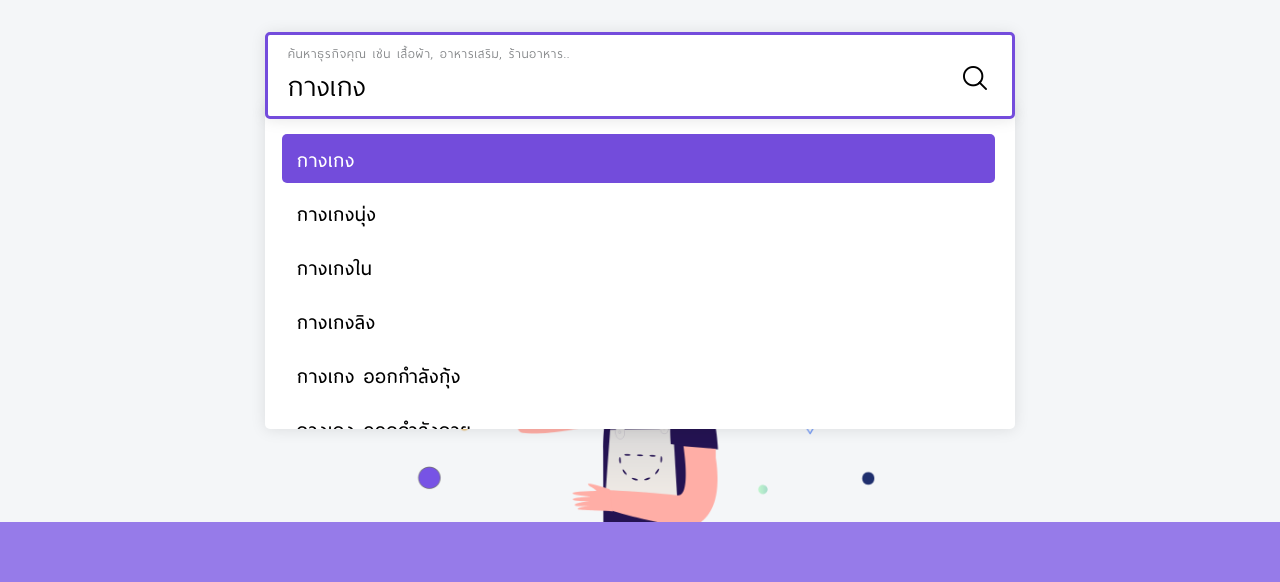
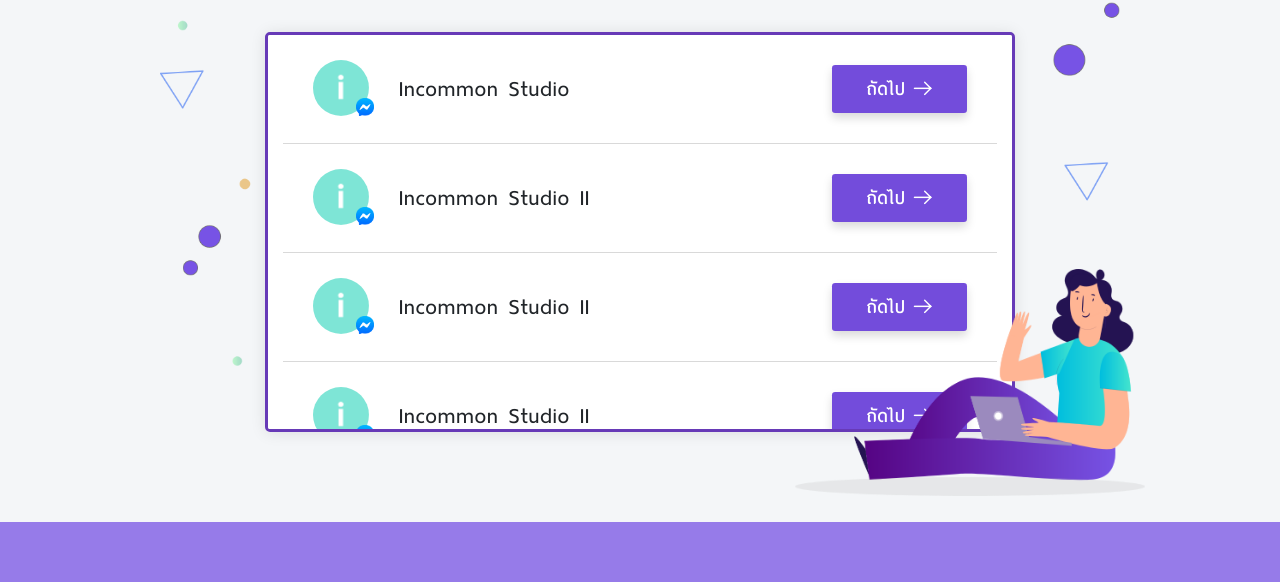
Before and after one commit to OatTeeraphat/inc-ui, a plain HTML site: page wizard-2.html in a window 1280 px wide. Shown: the part 218-800 px from the top of the page. Drawn offline with nearby package versions, Linux system fonts and the light colour scheme.

Commit message:
add page fb at wizard step 2

```diff
--- a/css/styles.css
+++ b/css/styles.css
@@ -34,6 +34,11 @@ strong.purple{font-family: 'thaisans_neuesemi_bold';color: #744cdc;}
 .fullpage{ position: relative;height: 100vh;min-height: 767px;}
 .fullpage-container{ height: calc(100vh - 80px); min-height: calc(767px - 80px); }
 .fullpage-container > div {height: 100%;}
+.avatar{ width: 50px; height: 50px; position: relative; }
+.avatar .thumbnail{ border-radius: 50%; }
+.avatar .thumbnail-icon{}
+.thumbnail{border-radius: 100%;}
+.thumbnail-icon{position: absolute;right: -5px;bottom: 0;width: 18px;}
 
 
 .glyph-icon.glyph-xl{ font-size: 1em;}
@@ -50,9 +55,33 @@ strong.purple{font-family: 'thaisans_neuesemi_bold';color: #744cdc;}
 
 .wizard{background-position: bottom 15px center;background-size: 75vh;background-repeat: no-repeat;padding-top: 30px;}
 .wizard-page_1{background-size: 65vh;background-position: bottom 15px center;}
-.wizard-page_1-content{
+.wizard-page_1-content{ position: relative; }
+
+.wizard-page_2{
+    background-position: 50% 33%;
+    background-size: 120vh;
     position: relative;
 }
+.wizard-page_2-list{}
+.wizard-page_2-content{}
+.wizard-page_2-artwork{
+    position: absolute;
+    right: 65px;
+    top: calc(50% + 45px);
+    width: 100%;
+    max-width: 350px;
+}
+
+.scroll-view{}
+.scroll-view-avatar{width: 56px;height: 56px;border-radius: 20px;position: relative;display: flex;margin: 10px 15px;}
+.scroll-view-content{flex: 1;display: flex;padding: 15px;justify-content: space-between;align-items: center;}
+.scroll-view-content p{ line-height: 1; margin: 0; font-size: 1.15em; overflow: hidden; text-overflow: ellipsis; white-space: nowrap; font-family: "thaisans_neuesemi_bold"; }
+.scroll-view-content button{ font-size: 0.925em; cursor: pointer; }
+.scroll-view-content .glyph-icon::before{
+    color: #fff;
+    font-size: 0.8em;
+}
+
 
 .input-primary{max-width: 750px;margin: 0px 15px;padding: 5px 30px 5px 15px;position: relative;width: 100%;border: 3px solid #744cdc;border-radius: 5px;background: #fff;box-shadow: 0px 1px 15px 0px rgba(0, 0, 0, 0.10);z-index: 2;}
 .input-primary-desc{position: absolute;top: calc(50% - 0.7em);left: 20px;font-size: 1.1em;opacity: 0.55;transition: all 0.166s ease;width: calc(100% - 90px);white-space: nowrap;overflow: hidden;text-overflow: ellipsis;z-index: 0;}
@@ -67,6 +96,12 @@ strong.purple{font-family: 'thaisans_neuesemi_bold';color: #744cdc;}
 .dropdown-primary li button{font-family: "thaisans_neuesemi_bold";width: 100%;text-align: left;line-height: 1em;padding: 15px 15px 10px;background: #fff;border: none;border-radius: 5px;transition: all 0.3s ease;}
 .dropdown-primary li button:focus, .dropdown-primary li button:hover, .dropdown-primary li.active button{ background: #734cdb; color: #fff; }
 .dropdown-primary li:first-child button{/* margin-top: 15px; */}
+
+.scroll-view{background: #fff;width: 100%;max-width: 750px;margin: 0 15px;min-height: 50vh;height: 50vh;border-radius: 5px;box-shadow: 0px 1px 15px 0px rgba(0, 0, 0, 0.10);border: 3px solid #673AB7;overflow-y: auto;overflow-x: hidden;}
+.scroll-view ul{ list-style: none; margin: 0; padding: 0; }
+.scroll-view li{ margin: 0 15px; padding: 15px; border-bottom: 1px solid rgba(158, 158, 158, 0.39); }
+
+
 
 
 @media (max-width: 990px) {
@@ -127,8 +162,6 @@ strong.purple{font-family: 'thaisans_neuesemi_bold';color: #744cdc;}
 
 @media (min-height: 1281px) {
 
+	.wizard-page_1 {background-size: 77.5vh;background-position: bottom -30px center;font-size: 1.45em;}
 
-	.wizard{}
-	.wizard-page_1{}
-	.wizard-page_1 {background-size: 77.5vh;background-position: bottom -30px center;font-size: 1.45em;}
 }
--- a/wizard-2.html
+++ b/wizard-2.html
@@ -40,31 +40,99 @@
 
 		<div class="container fullpage-container">
 
-			<div class="wizard wizard-page_1" style="background-image: url('./src/www/artwork_wizard_1.png')">
-				<p class="h1 text-center mb-0">คุณขายอะไรบนออนไลน์ ?</p>
-				<p class="text-center"><strong class="purple">เราจะช่วยสร้างแวดล้อม ให้เหมาะกับคุณ</strong></p>
-				<div class="row justify-content-center wizard-page_1-content">
-					<div class="input-primary mt-sm-3">
-						<input type="text" class="input-primary-input" onkeyup="this.setAttribute('value', this.value);" value="กางเกง">
-						<span class="input-primary-desc">ค้นหาธุรกิจคุณ เช่น เสื้อผ้า, อาหารเสริม, ร้านอาหาร..</span>
-						<button class="glyph-icon glyph-xl glyph-feater-search input-primary-button"></button>
-					</div>
-					<div class="dropdown-primary mt-1">
+			<div class="wizard wizard-page_2" style="background-image: url('./src/www/artwork_wizard_2_bg.png')">
+				<p class="h1 text-center mb-0">เพจที่เป็นหน้าร้านของคุณ</p>
+				<p class="text-center"><strong class="purple">ผูกเลย ขายเก่ง ไม่ผิดหวังแน่นอน</strong></p>
+				<div class="row justify-content-center wizard-page_2">
+					<div class="scroll-view mt-sm-3">
 						<ul>
-							<li class="active"><button>กางเกง</button></li>
-							<li><button>กางเกงนุ่ง</button></li>
-							<li><button>กางเกงใน</button></li>
-							<li><button>กางเกงลิง</button></li>
-							<li><button>กางเกง ออกกำลังกุ้ง</button></li>
-							<li><button>กางเกง ออกกำลังกาย</button></li>
-							<li><button>กางกง กางเกง</button></li>
+							<li class="scroll-view-primary">
+								<div class="row">
+									<div class="col">
+										<div class="scroll-view-element d-flex wizard-page_2-list">
+											<div class="scroll-view-avatar">
+												<img class="thumbnail" src="./src/www/avatar_default.png" alt="">
+												<img class="thumbnail-icon" src="./src/www/avatar_small_fb.png" alt="">
+											</div>
+											<div class="scroll-view-content">
+												<p>Incommon Studio</p>
+												<button type="button" class="btn btn-primary btn-sm btn-feel btn-shadows">ถัดไป <span class="glyph-icon glyph-xl glyph-feater-right-arrow text-light"></span></button>
+											</div>
+										</div>
+									</div>
+								</div>
+							</li>
+							<li class="scroll-view-primary">
+								<div class="row">
+									<div class="col">
+										<div class="scroll-view-element d-flex wizard-page_2-list">
+											<div class="scroll-view-avatar">
+												<img class="thumbnail" src="./src/www/avatar_default.png" alt="">
+												<img class="thumbnail-icon" src="./src/www/avatar_small_fb.png" alt="">
+											</div>
+											<div class="scroll-view-content">
+												<p>Incommon Studio II</p>
+												<button type="button" class="btn btn-primary btn-sm btn-feel btn-shadows">ถัดไป <span class="glyph-icon glyph-xl glyph-feater-right-arrow text-light"></span></button>
+											</div>
+										</div>
+									</div>
+								</div>
+							</li>
+							<li class="scroll-view-primary">
+								<div class="row">
+									<div class="col">
+										<div class="scroll-view-element d-flex wizard-page_2-list">
+											<div class="scroll-view-avatar">
+												<img class="thumbnail" src="./src/www/avatar_default.png" alt="">
+												<img class="thumbnail-icon" src="./src/www/avatar_small_fb.png" alt="">
+											</div>
+											<div class="scroll-view-content">
+												<p>Incommon Studio II</p>
+												<button type="button" class="btn btn-primary btn-sm btn-feel btn-shadows">ถัดไป <span class="glyph-icon glyph-xl glyph-feater-right-arrow text-light"></span></button>
+											</div>
+										</div>
+									</div>
+								</div>
+							</li>
+							<li class="scroll-view-primary">
+								<div class="row">
+									<div class="col">
+										<div class="scroll-view-element d-flex wizard-page_2-list">
+											<div class="scroll-view-avatar">
+												<img class="thumbnail" src="./src/www/avatar_default.png" alt="">
+												<img class="thumbnail-icon" src="./src/www/avatar_small_fb.png" alt="">
+											</div>
+											<div class="scroll-view-content">
+												<p>Incommon Studio II</p>
+												<button type="button" class="btn btn-primary btn-sm btn-feel btn-shadows">ถัดไป <span class="glyph-icon glyph-xl glyph-feater-right-arrow text-light"></span></button>
+											</div>
+										</div>
+									</div>
+								</div>
+							</li>
+							<li class="scroll-view-primary">
+								<div class="row">
+									<div class="col">
+										<div class="scroll-view-element d-flex wizard-page_2-list">
+											<div class="scroll-view-avatar">
+												<img class="thumbnail" src="./src/www/avatar_default.png" alt="">
+												<img class="thumbnail-icon" src="./src/www/avatar_small_fb.png" alt="">
+											</div>
+											<div class="scroll-view-content">
+												<p>Incommon Studio II</p>
+												<button type="button" class="btn btn-primary btn-sm btn-feel btn-shadows">ถัดไป <span class="glyph-icon glyph-xl glyph-feater-right-arrow text-light"></span></button>
+											</div>
+										</div>
+									</div>
+								</div>
+							</li>
 						</ul>
 					</div>
+					<img class="wizard-page_2-artwork" src="./src/www/artwork_wizard_2.png" alt="">
 				</div>
 				<div class="row justify-content-center mt-4">
-					<button type="button" class="btn btn-primary btn-feel btn-shadows">ถัดไปเลย</button>
+					<!-- <button type="button" class="btn btn-primary btn-feel btn-shadows">ถัดไปเลย</button> -->
 				</div>
-
 			</div>
 
 		</div>
```
Also changed, not shown: wizard-1.html (+19 -2 lines), src/www/artwork_wizard_2.png (added), src/www/artwork_wizard_2_bg.png (added), src/www/avatar_default.png (added), src/www/avatar_small_fb.png (added).
